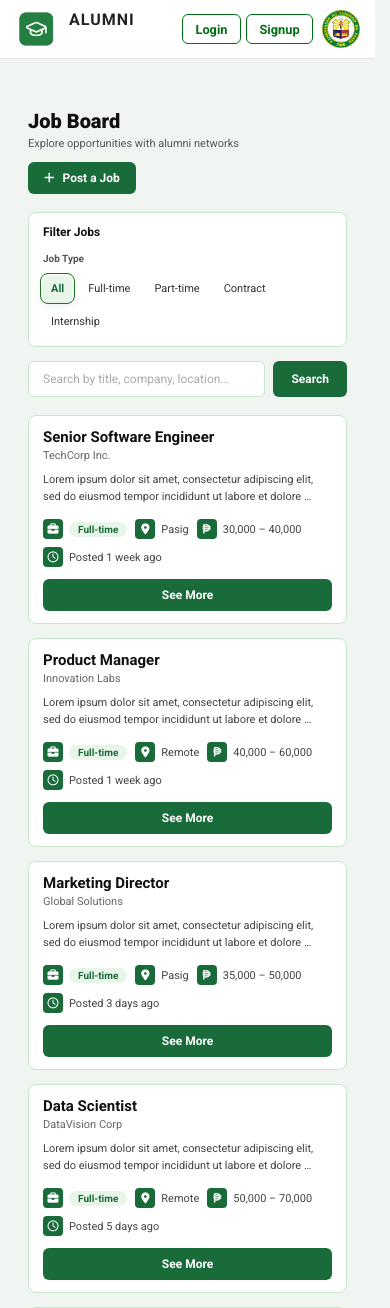
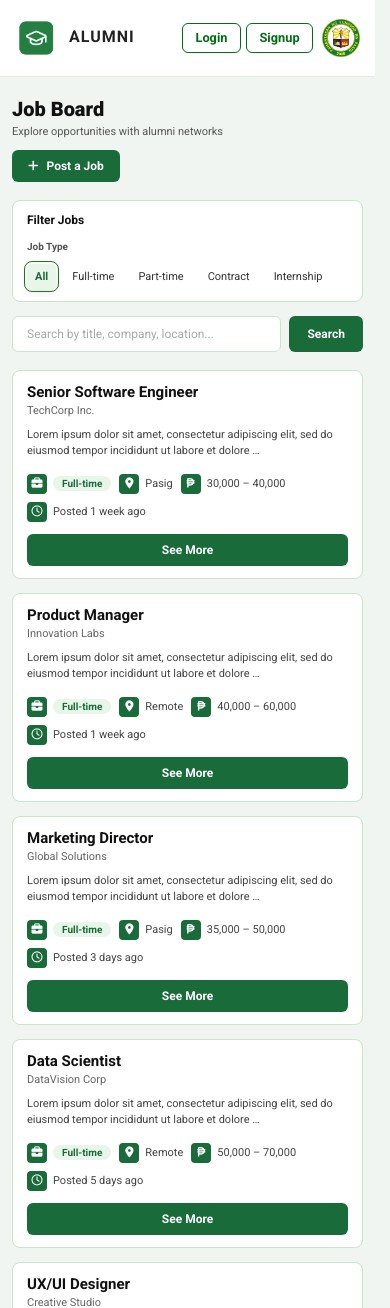
Before and after one commit to Raidev07/Alumni-Portal, a PHP site: page /jobs.php in a window 390 px wide. Shown: the top 1308 px of the page. Run offline with PHP 8.4, Linux system fonts and the light colour scheme; the visitor is signed in with stand-in values (Sample User, id 1).

Commit message:
ui responsiveness fix

```diff
--- a/assets/css/jobs.css
+++ b/assets/css/jobs.css
@@ -75,7 +75,8 @@ body.no-scroll {
 
 .title {
     font-weight: 700;
-    color: #0f172a;
+    color: #294891;
+    margin-top: 1.11rem;
 }
 
 .title div:first-child {
@@ -163,9 +164,7 @@ body.no-scroll {
 /* ─── PAGE WRAPPER ───────────────────────────────────────────────────────────── */
 .page {
     max-width: min(1000px, 95vw);
-    margin-top: 30px;
-    margin-left: clamp(1rem, 21%, 280px);
-    margin-right: auto;
+    margin: 30px auto 0;
     padding: 28px 20px 60px;
 }
 
@@ -509,11 +508,12 @@ h1 {
     inset: 0;
     background: rgba(0, 0, 0, 0.5);
     display: flex;
-    align-items: center;
+    align-items: flex-start;
     justify-content: center;
-    z-index: 200;
-    padding: 40px 16px;
+    z-index: 1100;
+    padding: 20px 16px 40px;
     overflow-y: auto;
+    overflow-x: hidden;
 }
 
 .overlay.hidden,
@@ -645,12 +645,12 @@ h1 {
 .detail-job {
     background: #fff;
     border-radius: 12px;
-    border: 1px solid #c8e6c9;
     width: 100%;
     max-width: min(700px, 94vw);
-    overflow: hidden;
-    margin-bottom: 40px;
-    margin-top: 20px;
+    max-height: calc(100vh - 80px);
+    overflow-y: auto;
+    margin: 20px auto 40px;
+    box-sizing: border-box;
 }
 
 .detail-header {
@@ -799,8 +799,9 @@ h1 {
 /* 125% zoom — sidebar + content starts to feel tight */
 @media (max-width: 1100px) {
     .page {
-        margin-left: clamp(1rem, 5%, 40px);
-        max-width: 98vw;
+        max-width: 95vw;
+        margin: 20px auto 0;
+        padding: 20px 16px 48px;
     }
 
     .sidebar {
@@ -811,8 +812,8 @@ h1 {
 /* 150% zoom (~960px effective) — collapse sidebar to horizontal pill row */
 @media (max-width: 960px) {
     .page {
-        margin-left: 1rem;
-        margin-right: 1rem;
+        max-width: 100%;
+        margin: 0 auto;
         padding: 20px 12px 48px;
     }
 
--- a/assets/css/profile.css
+++ b/assets/css/profile.css
@@ -1,5 +1,5 @@
 :root {
-    /* CSS variables removed - using hardcoded colors now */
+
 }
 
 * {
--- a/assets/css/style.css
+++ b/assets/css/style.css
@@ -67,6 +67,7 @@ body {
 .title {
     font-weight: 700;
     color: #0f172a;
+    margin-top: 1.11rem;
 }
 
 .title div:first-child {
--- a/profile-page.php
+++ b/profile-page.php
@@ -21,9 +21,9 @@
             </div>
         </div>
         <ul class="nav-links">
-            <li><a href="index.html">Home</a></li>
-            <li><a href="jobs.html">Jobs</a></li>
-            <li><a href="events.html">Events</a></li>
+            <li><a href="index.php">Home</a></li>
+            <li><a href="jobs.php">Jobs</a></li>
+            <li><a href="events.php">Events</a></li>
         </ul>
         <div class="nav-right">
             <div class="btns">
```
Also changed, not shown: assets/css/contact.css (+12 -2 lines), assets/css/events.css (+12 -11 lines).
